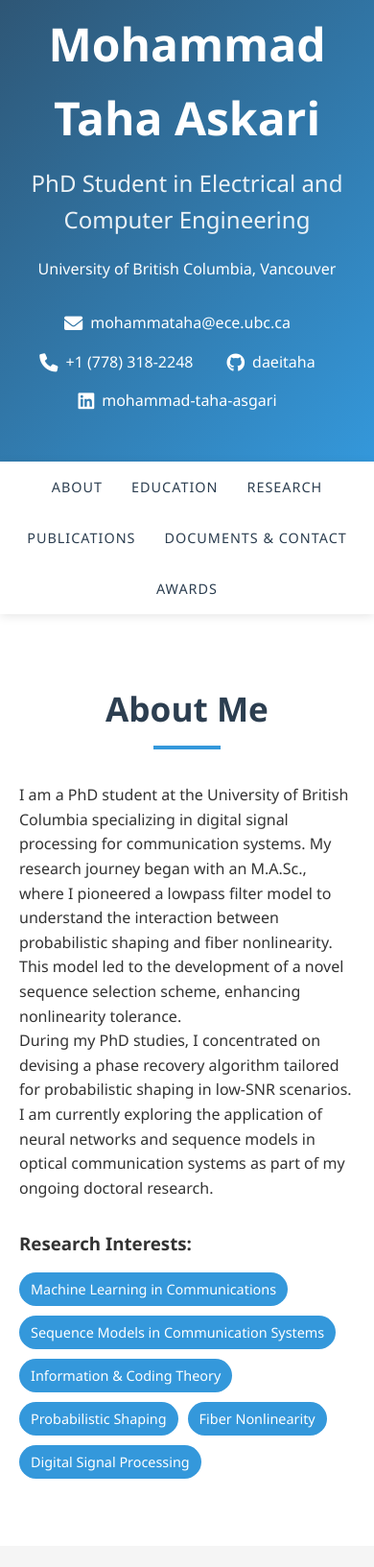
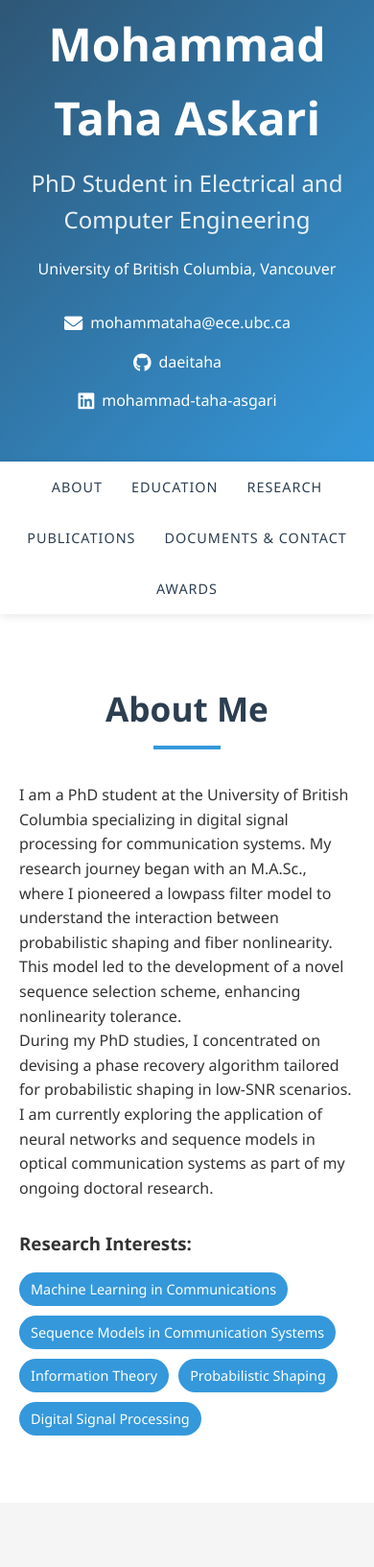
Before and after one commit to daeitaha/daeitaha.github.io, a plain HTML site: page index.html in a window 390 px wide. Shown: the part 322-1955 px from the top of the page at 96% size. Drawn offline with Linux system fonts and the light colour scheme.

Commit message:
remove phone numder

```diff
--- a/index.html
+++ b/index.html
@@ -684,7 +684,7 @@
     <!-- Header -->
     <header class="header">
         <div class="container profile-container">
-            <img src="/assets/images/profile.jpg" alt="Mohammad Taha Askari" class="profile-img">
+            <img src="assets/images/profile.jpg" alt="Mohammad Taha Askari" class="profile-img">
             <div class="profile-info">
                 <h1 class="name">Mohammad Taha Askari</h1>
                 <h2 class="title">PhD Student in Electrical and Computer Engineering</h2>
@@ -694,10 +694,10 @@
                         <i class="fas fa-envelope"></i>
                         mohammataha@ece.ubc.ca
                     </a>
-                    <a href="tel:+17783182248" class="contact-item">
+                    <!-- <a href="tel:+17783182248" class="contact-item">
                         <i class="fas fa-phone"></i>
                         +1 (778) 318-2248
-                    </a>
+                    </a> -->
                     <a href="https://github.com/daeitaha" target="_blank" class="contact-item">
                         <i class="fab fa-github"></i>
                         daeitaha
@@ -740,9 +740,8 @@
                         <div class="interest-list">
                             <span class="interest-tag">Machine Learning in Communications</span>
                             <span class="interest-tag">Sequence Models in Communication Systems</span>
-                            <span class="interest-tag">Information & Coding Theory</span>
+                            <span class="interest-tag">Information Theory</span>
                             <span class="interest-tag">Probabilistic Shaping</span>
-                            <span class="interest-tag">Fiber Nonlinearity</span>
                             <span class="interest-tag">Digital Signal Processing</span>
                         </div>
                     </div>
@@ -936,11 +935,11 @@
                         <p style="display: flex; align-items: center; font-size: 1.1rem;">
                             <i class="fas fa-envelope" style="margin-right: 10px; color: var(--secondary-color);"></i>
                             <a href="mailto:mohammataha@ece.ubc.ca">mohammataha@ece.ubc.ca</a>
-                        </p>
+                        <!-- </p>
                         <p style="display: flex; align-items: center; font-size: 1.1rem;">
                             <i class="fas fa-phone" style="margin-right: 10px; color: var(--secondary-color);"></i>
                             <a href="tel:+17783182248">+1 (778) 318-2248</a>
-                        </p>
+                        </p> -->
                         <p style="display: flex; align-items: center; font-size: 1.1rem;">
                             <i class="fas fa-map-marker-alt" style="margin-right: 10px; color: var(--secondary-color);"></i>
                             Electrical and Computer Engineering Department, UBC, Vancouver, BC V6T 1Z4, Canada
```
